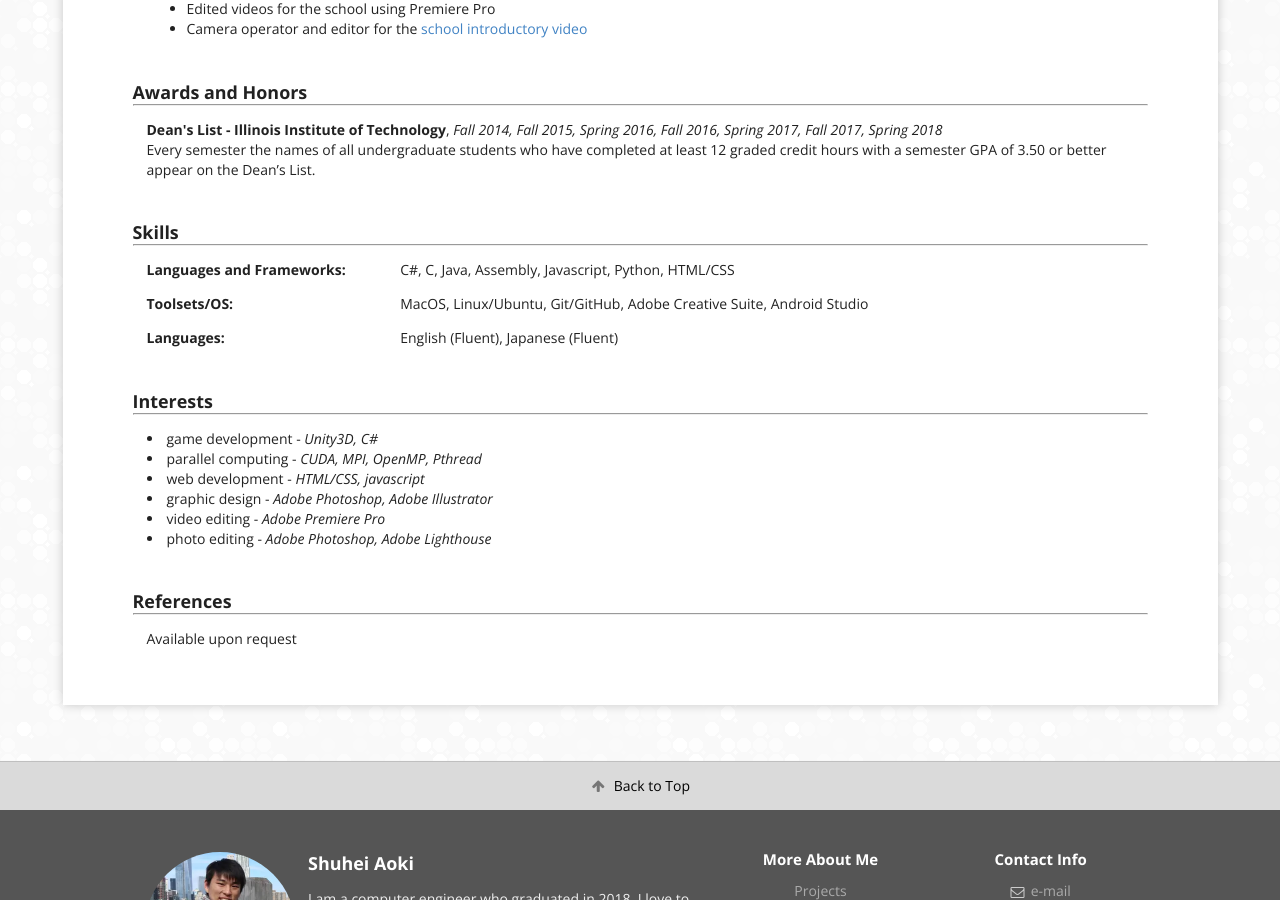
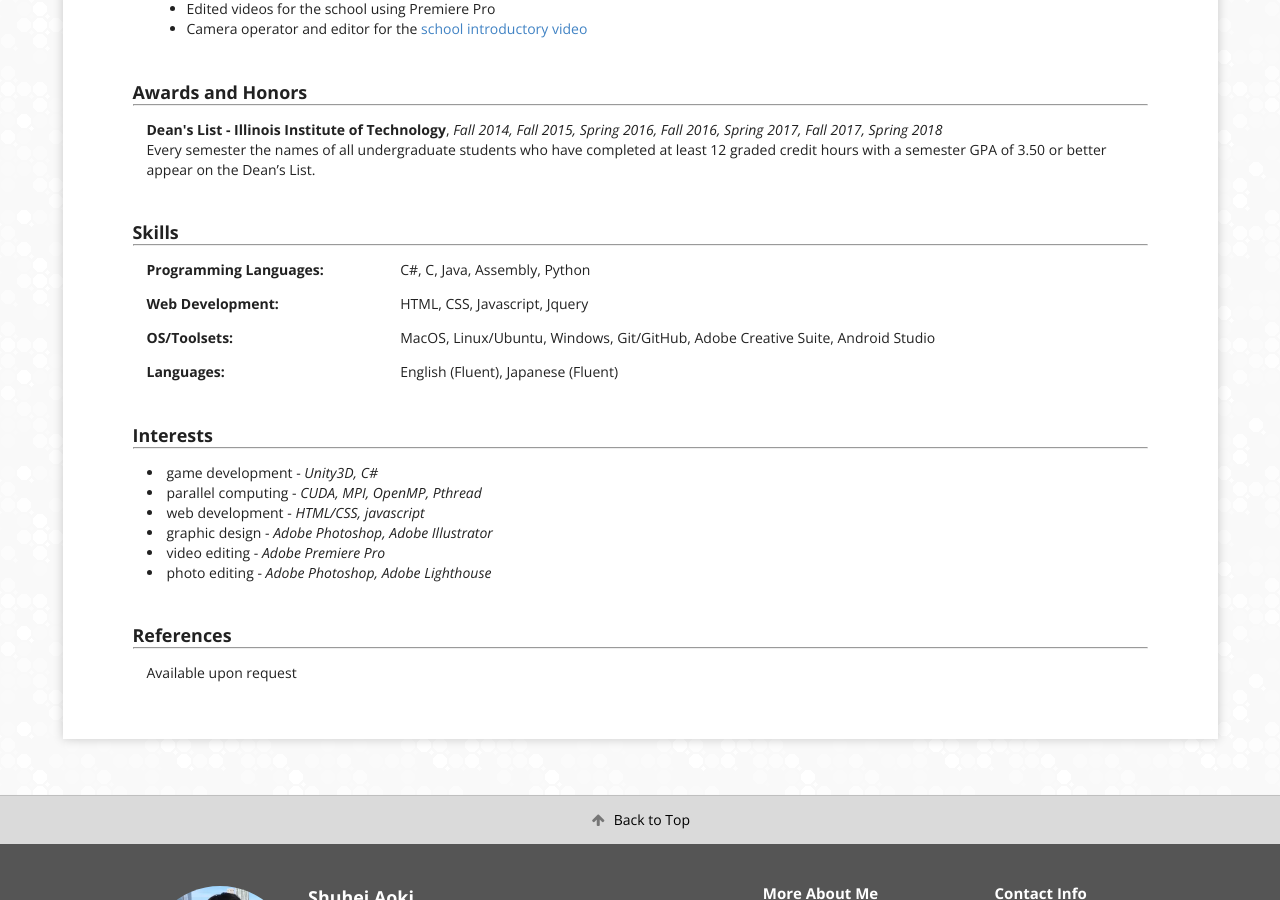
Before and after one commit to shuao23/shuao23.github.io, a Jekyll site: the page built from bio/index.html, in a window 1280 px wide and 900 px high, scrolled down 1423 px. Built offline with Jekyll 4.4.1, drawn with Linux system fonts in a browser that asks for light colours.

Commit message:
Updated bio for web development

```diff
--- a/_data/bio.json
+++ b/_data/bio.json
@@ -79,24 +79,33 @@
   ],
   "skills": [
     {
-      "name": "Languages and Frameworks",
+      "name": "Programming Languages",
       "level": "",
       "keywords": [
         "C#",
         "C",
         "Java",
         "Assembly",
-        "Javascript",
-        "Python",
-        "HTML/CSS"
+        "Python"
       ]
     },
     {
-      "name": "Toolsets/OS",
+      "name": "Web Development",
+      "level": "",
+      "keywords": [
+        "HTML",
+        "CSS",
+        "Javascript",
+        "Jquery"
+      ]
+    },
+    {
+      "name": "OS/Toolsets",
       "level": "",
       "keywords": [
         "MacOS",
         "Linux/Ubuntu",
+        "Windows",
         "Git/GitHub",
         "Adobe Creative Suite",
         "Android Studio"
```
